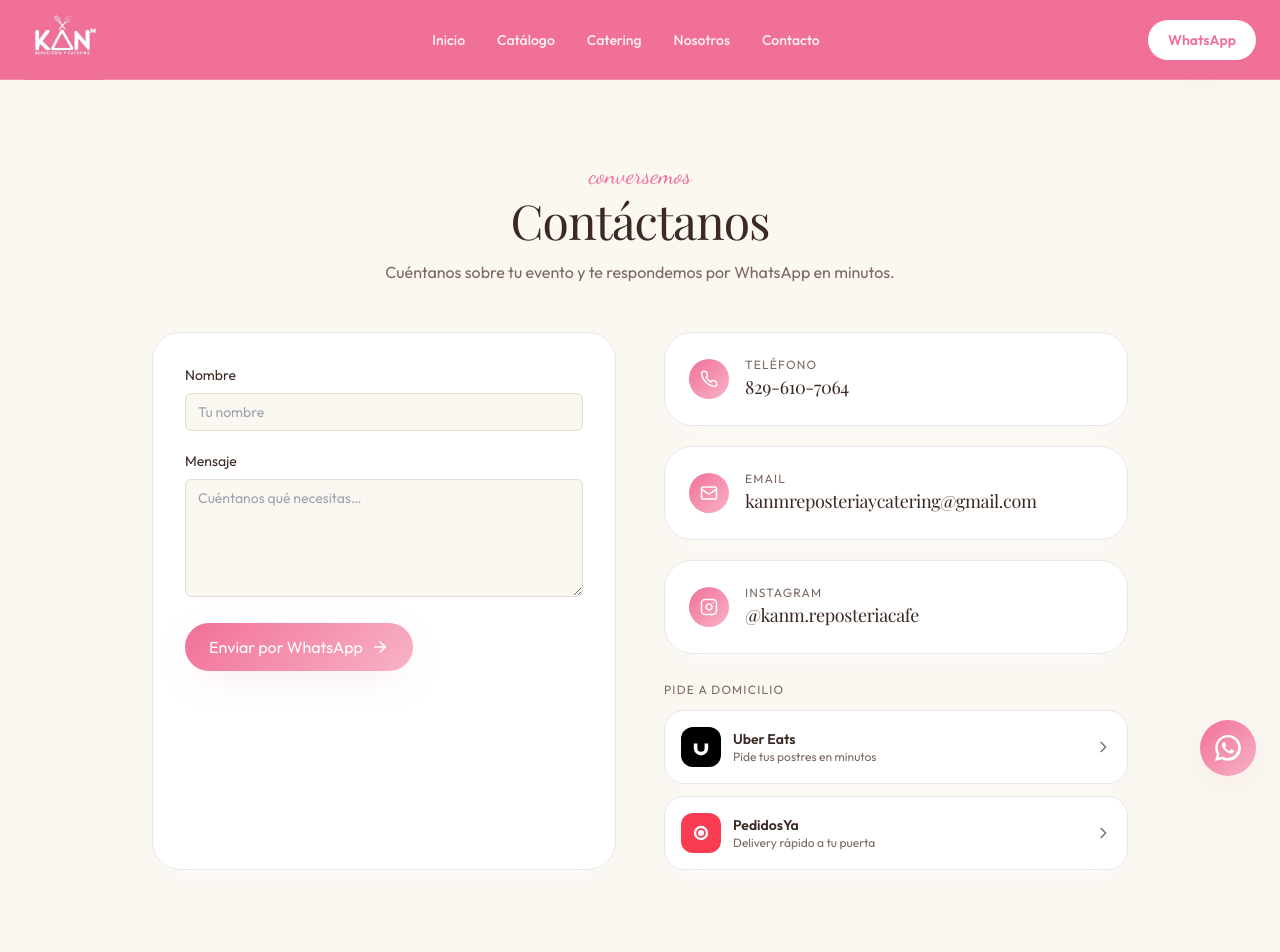
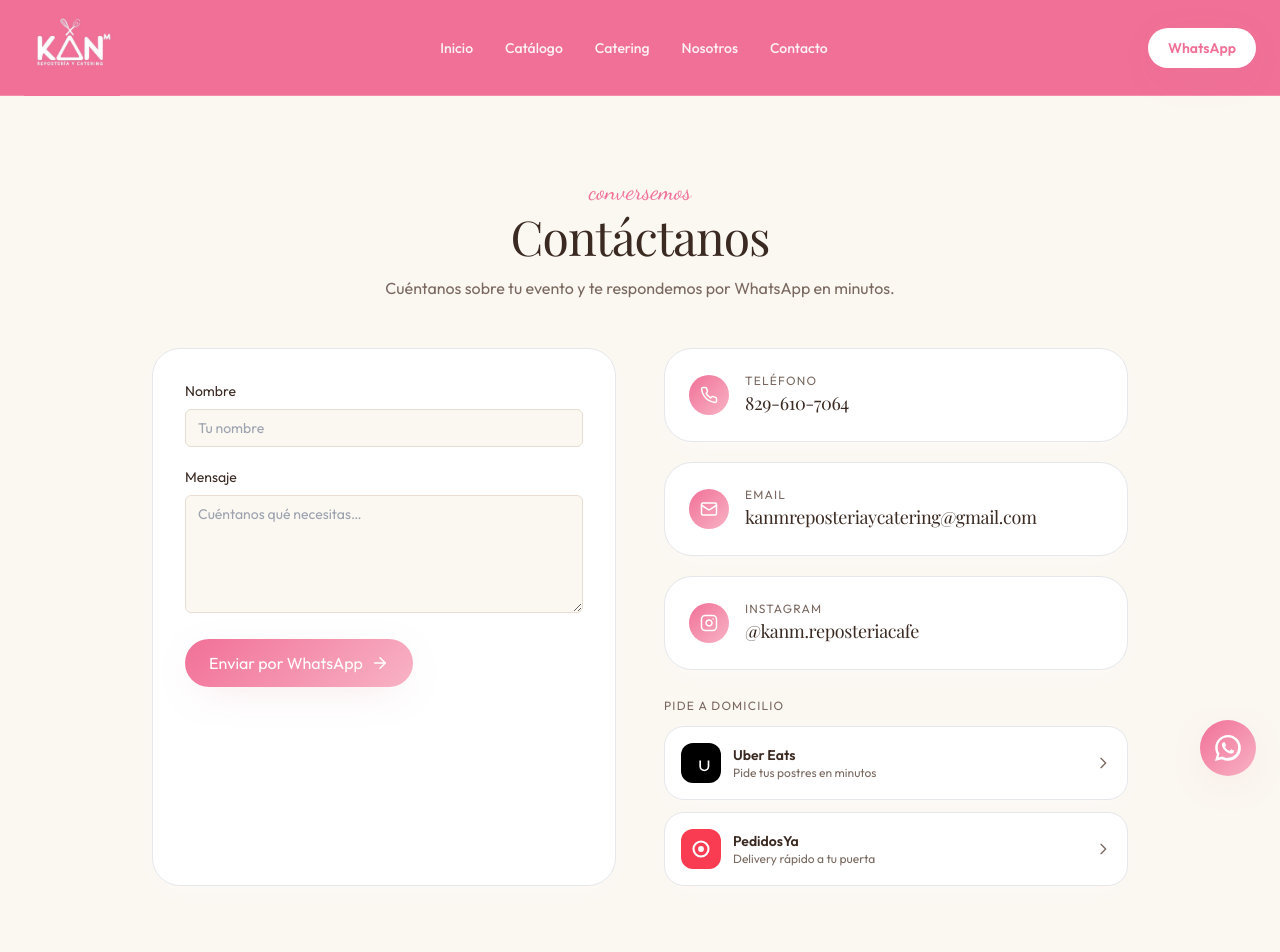
Before and after one commit to 4n1mah/kan-m-reposteria, a Next.js app: page /contacto in a window 1280 px wide. Shown: the top 952 px of the page. Built offline with nearby package versions, Linux system fonts and the light colour scheme.

Commit message:
v9: Google Reviews fix, added PedidosYA and Uber Eats

```diff
--- a/src/app/contacto/page.tsx
+++ b/src/app/contacto/page.tsx
@@ -1,4 +1,5 @@
 "use client";
+import DeliveryButtons from "@/components/DeliveryButtons";
 import { useState } from "react";
 import { Phone, Mail, Instagram, ArrowRight } from "lucide-react";
 import { waLink, WA_MESSAGES } from "@/lib/whatsapp";
@@ -94,41 +95,7 @@ export default function ContactoPage() {
           <div className="pt-2">
             <p className="text-xs uppercase tracking-widest text-muted-foreground mb-3">Pide a domicilio</p>
             <div className="flex flex-col gap-3">
-              <a
-                href="https://www.ubereats.com/do/store/kan-m-reposteria-y-catering/QOT7Ijk8VG2ghDALNJ_MKA"
-                target="_blank"
-                rel="noopener noreferrer"
-                className="bg-card rounded-2xl border border-[var(--border)]/60 shadow-card p-4 flex items-center gap-3 hover:shadow-soft transition-shadow"
-              >
-                <div className="w-10 h-10 rounded-xl bg-black flex items-center justify-center shrink-0">
-                  <svg viewBox="0 0 40 40" className="w-6 h-6" fill="none">
-                    <rect width="40" height="40" rx="8" fill="black"/>
-                    <path d="M8 14h6v8a6 6 0 0012 0v-8h6v8a12 12 0 01-24 0v-8z" fill="white"/>
-                  </svg>
-                </div>
-                <div>
-                  <div className="font-semibold text-sm">Uber Eats</div>
-                  <div className="text-xs text-muted-foreground">Pide tus postres en minutos</div>
-                </div>
-                <svg className="w-4 h-4 text-muted-foreground ml-auto" fill="none" viewBox="0 0 24 24" stroke="currentColor" strokeWidth={2}><path strokeLinecap="round" strokeLinejoin="round" d="M9 5l7 7-7 7"/></svg>
-              </a>
-              <a
-                href="https://www.pedidosya.com.do/restaurantes/santo-domingo-d.n./kan-m-reposteria-y-catering-bc836e83-e25b-4ce0-a580-015108a4b79f-menu?origin=shop_list"
-                target="_blank"
-                rel="noopener noreferrer"
-                className="bg-card rounded-2xl border border-[var(--border)]/60 shadow-card p-4 flex items-center gap-3 hover:shadow-soft transition-shadow"
-              >
-                <div className="w-10 h-10 rounded-xl bg-[#FA3C52] flex items-center justify-center shrink-0">
-                  <svg viewBox="0 0 40 40" className="w-6 h-6" fill="none">
-                    <path d="M20 8a12 12 0 100 24A12 12 0 0020 8zm0 4a8 8 0 110 16A8 8 0 0120 12zm0 3a5 5 0 100 10A5 5 0 0020 15z" fill="white"/>
-                  </svg>
-                </div>
-                <div>
-                  <div className="font-semibold text-sm">PedidosYa</div>
-                  <div className="text-xs text-muted-foreground">Delivery rápido a tu puerta</div>
-                </div>
-                <svg className="w-4 h-4 text-muted-foreground ml-auto" fill="none" viewBox="0 0 24 24" stroke="currentColor" strokeWidth={2}><path strokeLinecap="round" strokeLinejoin="round" d="M9 5l7 7-7 7"/></svg>
-              </a>
+              <DeliveryButtons variant="card" />
             </div>
           </div>
         </div>
--- a/src/app/page.tsx
+++ b/src/app/page.tsx
@@ -5,6 +5,7 @@ import { prisma } from "@/lib/db";
 import ProductCard from "@/components/ProductCard";
 import { waLink, WA_MESSAGES } from "@/lib/whatsapp";
 import { IMAGES } from "@/lib/images";
+import DeliveryButtons from "@/components/DeliveryButtons";
 
 export const dynamic = "force-dynamic";
 
@@ -42,6 +43,8 @@ export default async function HomePage() {
                 Ver catálogo
               </Link>
             </div>
+
+            <DeliveryButtons variant="hero" />
           </div>
 
           <div className="relative">
@@ -137,9 +140,9 @@ export default async function HomePage() {
           </div>
           <div className="grid md:grid-cols-3 gap-6">
             {[
-              { q: "Mi repostería favorita, hacen los mejores bizcochos y postres que he probado.", n: "Rosalis García", r: "⭐⭐⭐⭐⭐ · Hace 2 años", link: "https://share.google/LouqDI0wIEPlHLP1O" },
-              { q: "Maravilloso lugar, los mejores postres de la Zona Colonial, sus galletas, brownies, empanadas son TOP, espero volver pronto.", n: "Miguel Antonio Sierra Castro", r: "⭐⭐⭐⭐⭐ · Local Guide", link: "https://share.google/yrKHFcGdWNJT1j6Gn" },
-              { q: "Sus dulces son la gloria, especialmente ese bizcocho de Fresa y alfajores 🍓💗 hicieron que nuestra noche fuera mejor, gracias por el excelente servicio y los postres 💗 volveremos sin lugar a dudas 100/5", n: "Franchesca Nicole Romero", r: "⭐⭐⭐⭐⭐ · Local Guide", link: "https://share.google/kP2TjV8Z92YIXfHoQ" },
+              { q: "Mi repostería favorita, hacen los mejores bizcochos y postres que he probado.", n: "Rosalis García", r: "⭐⭐⭐⭐⭐ · Hace 2 años", link: "https://www.google.com/maps/search/Kan+M+Reposteria+y+Catering+Santo+Domingo" },
+              { q: "Maravilloso lugar, los mejores postres de la Zona Colonial, sus galletas, brownies, empanadas son TOP, espero volver pronto.", n: "Miguel Antonio Sierra Castro", r: "⭐⭐⭐⭐⭐ · Local Guide", link: "https://www.google.com/maps/search/Kan+M+Reposteria+y+Catering+Santo+Domingo" },
+              { q: "Sus dulces son la gloria, especialmente ese bizcocho de Fresa y alfajores 🍓💗 hicieron que nuestra noche fuera mejor, gracias por el excelente servicio y los postres 💗 volveremos sin lugar a dudas 100/5", n: "Franchesca Nicole Romero", r: "⭐⭐⭐⭐⭐ · Local Guide", link: "https://www.google.com/maps/search/Kan+M+Reposteria+y+Catering+Santo+Domingo" },
             ].map((t, i) => (
               <a key={i} href={t.link} target="_blank" rel="noopener noreferrer" className="bg-card rounded-3xl border border-[var(--border)]/60 shadow-card p-7 block hover:shadow-soft transition-shadow">
                 <div className="flex items-center gap-2 mb-3">
--- /dev/null
+++ b/src/components/DeliveryButtons.tsx
@@ -0,0 +1,100 @@
+"use client";
+
+const UBER_WEB = "https://www.ubereats.com/do/store/kan-m-reposteria-y-catering/QOT7Ijk8VG2ghDALNJ_MKA";
+const UBER_APP = "ubereats://restaurant?storeUUID=44ecfb82-393c-546d-8438-300b49df2ca8";
+
+const PEDIDOS_WEB = "https://www.pedidosya.com.do/restaurantes/santo-domingo-d.n./kan-m-reposteria-y-catering-bc836e83-e25b-4ce0-a580-015108a4b79f-menu?origin=shop_list";
+const PEDIDOS_APP = "pedidosya://restaurant/bc836e83-e25b-4ce0-a580-015108a4b79f";
+
+function isMobile() {
+  if (typeof navigator === "undefined") return false;
+  return /iPhone|iPad|iPod|Android/i.test(navigator.userAgent);
+}
+
+function openDelivery(appUrl: string, webUrl: string) {
+  if (isMobile()) {
+    // Try to open app; fall back to web after 1.5s if app not installed
+    const start = Date.now();
+    window.location.href = appUrl;
+    setTimeout(() => {
+      if (Date.now() - start < 2000) window.open(webUrl, "_blank");
+    }, 1500);
+  } else {
+    window.open(webUrl, "_blank");
+  }
+}
+
+interface Props {
+  variant?: "hero" | "card"; // hero = small inline, card = full card
+}
+
+export default function DeliveryButtons({ variant = "hero" }: Props) {
+  if (variant === "hero") {
+    return (
+      <div className="mt-5 flex items-center gap-3 flex-wrap">
+        <span className="text-xs text-muted-foreground">Pide a domicilio:</span>
+        <button
+          onClick={() => openDelivery(UBER_APP, UBER_WEB)}
+          className="inline-flex items-center gap-1.5 px-3 py-1.5 rounded-full bg-black text-white text-xs font-medium hover:opacity-80 transition cursor-pointer"
+        >
+          <svg viewBox="0 0 24 24" className="w-3.5 h-3.5" fill="white">
+            <path d="M4 9h6v7a6 6 0 0012 0V9h-2v7a4 4 0 01-8 0V9H4z"/>
+          </svg>
+          Uber Eats
+        </button>
+        <button
+          onClick={() => openDelivery(PEDIDOS_APP, PEDIDOS_WEB)}
+          className="inline-flex items-center gap-1.5 px-3 py-1.5 rounded-full bg-[#FA3C52] text-white text-xs font-medium hover:opacity-80 transition cursor-pointer"
+        >
+          <svg viewBox="0 0 24 24" className="w-3.5 h-3.5" fill="white">
+            <circle cx="12" cy="12" r="9" fill="none" stroke="white" strokeWidth="2.5"/>
+            <circle cx="12" cy="12" r="3.5" fill="white"/>
+          </svg>
+          PedidosYa
+        </button>
+      </div>
+    );
+  }
+
+  // card variant - used in contacto
+  return (
+    <div className="flex flex-col gap-3">
+      <button
+        onClick={() => openDelivery(UBER_APP, UBER_WEB)}
+        className="bg-card rounded-2xl border border-[var(--border)]/60 shadow-card p-4 flex items-center gap-3 hover:shadow-soft transition-shadow w-full text-left cursor-pointer"
+      >
+        <div className="w-10 h-10 rounded-xl bg-black flex items-center justify-center shrink-0">
+          <svg viewBox="0 0 24 24" className="w-5 h-5" fill="white">
+            <path d="M4 9h6v7a6 6 0 0012 0V9h-2v7a4 4 0 01-8 0V9H4z"/>
+          </svg>
+        </div>
+        <div>
+          <div className="font-semibold text-sm">Uber Eats</div>
+          <div className="text-xs text-muted-foreground">Pide tus postres en minutos</div>
+        </div>
+        <svg className="w-4 h-4 text-muted-foreground ml-auto" fill="none" viewBox="0 0 24 24" stroke="currentColor" strokeWidth={2}>
+          <path strokeLinecap="round" strokeLinejoin="round" d="M9 5l7 7-7 7"/>
+        </svg>
+      </button>
+
+      <button
+        onClick={() => openDelivery(PEDIDOS_APP, PEDIDOS_WEB)}
+        className="bg-card rounded-2xl border border-[var(--border)]/60 shadow-card p-4 flex items-center gap-3 hover:shadow-soft transition-shadow w-full text-left cursor-pointer"
+      >
+        <div className="w-10 h-10 rounded-xl bg-[#FA3C52] flex items-center justify-center shrink-0">
+          <svg viewBox="0 0 24 24" className="w-5 h-5" fill="white">
+            <circle cx="12" cy="12" r="9" fill="none" stroke="white" strokeWidth="2.5"/>
+            <circle cx="12" cy="12" r="3.5" fill="white"/>
+          </svg>
+        </div>
+        <div>
+          <div className="font-semibold text-sm">PedidosYa</div>
+          <div className="text-xs text-muted-foreground">Delivery rápido a tu puerta</div>
+        </div>
+        <svg className="w-4 h-4 text-muted-foreground ml-auto" fill="none" viewBox="0 0 24 24" stroke="currentColor" strokeWidth={2}>
+          <path strokeLinecap="round" strokeLinejoin="round" d="M9 5l7 7-7 7"/>
+        </svg>
+      </button>
+    </div>
+  );
+}
--- a/src/components/Navbar.tsx
+++ b/src/components/Navbar.tsx
@@ -16,12 +16,12 @@ const links = [
 export default function Navbar() {
   const [open, setOpen] = useState(false);
   return (
-    <header style={{ backgroundColor: "#f07097" }} className="sticky top-0 z-50 h-20 border-b border-white/20">
+    <header style={{ backgroundColor: "#f07097" }} className="sticky top-0 z-50 h-24 border-b border-white/20">
       <div className="max-w-7xl mx-auto px-6 h-full flex items-center justify-between">
 
         {/* Logo only — blends into pink navbar */}
         <Link href="/" className="flex items-center leading-none">
-          <div className="relative w-20 h-20 shrink-0">
+          <div className="relative w-24 h-24 shrink-0">
             <Image
               src="/logo-kanm.png"
               alt="Kan M Repostería y Catering"
```
Also changed, not shown: 2 other files (tests, documents, lock files or other folders).
